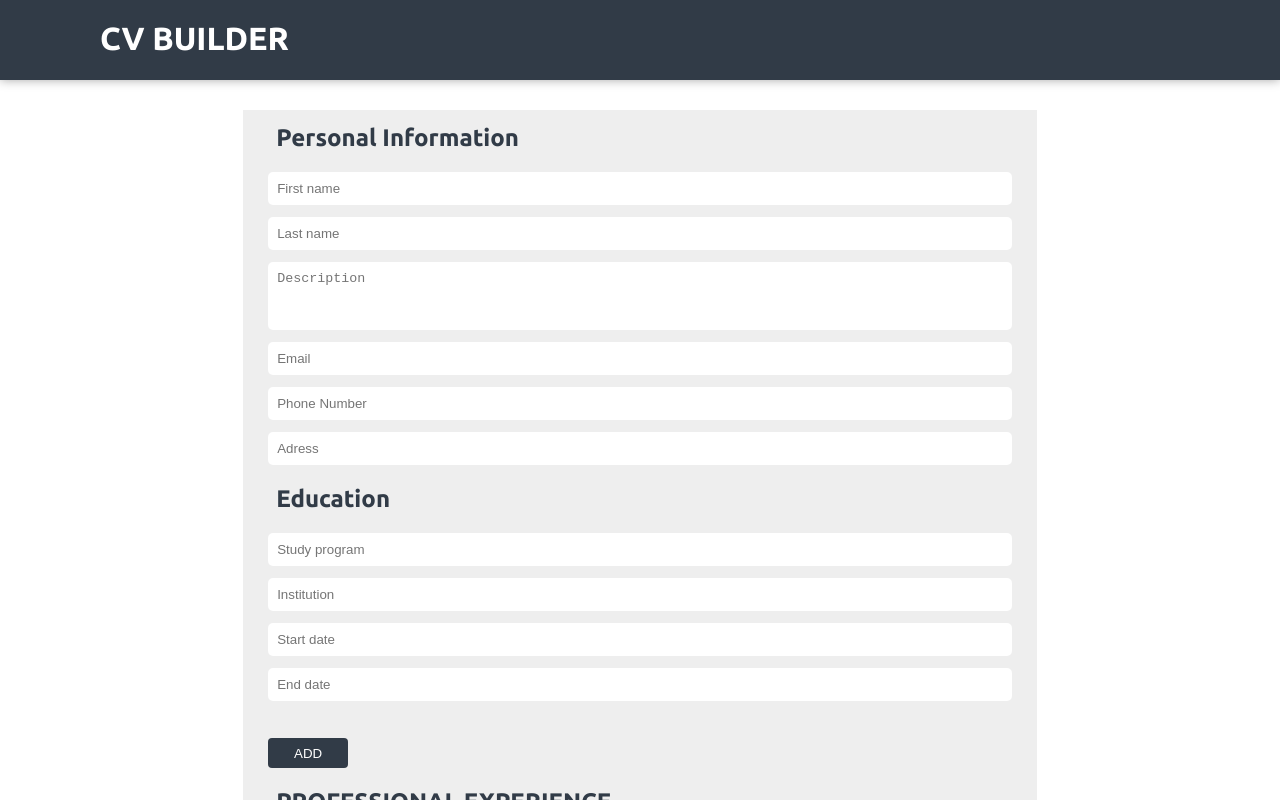
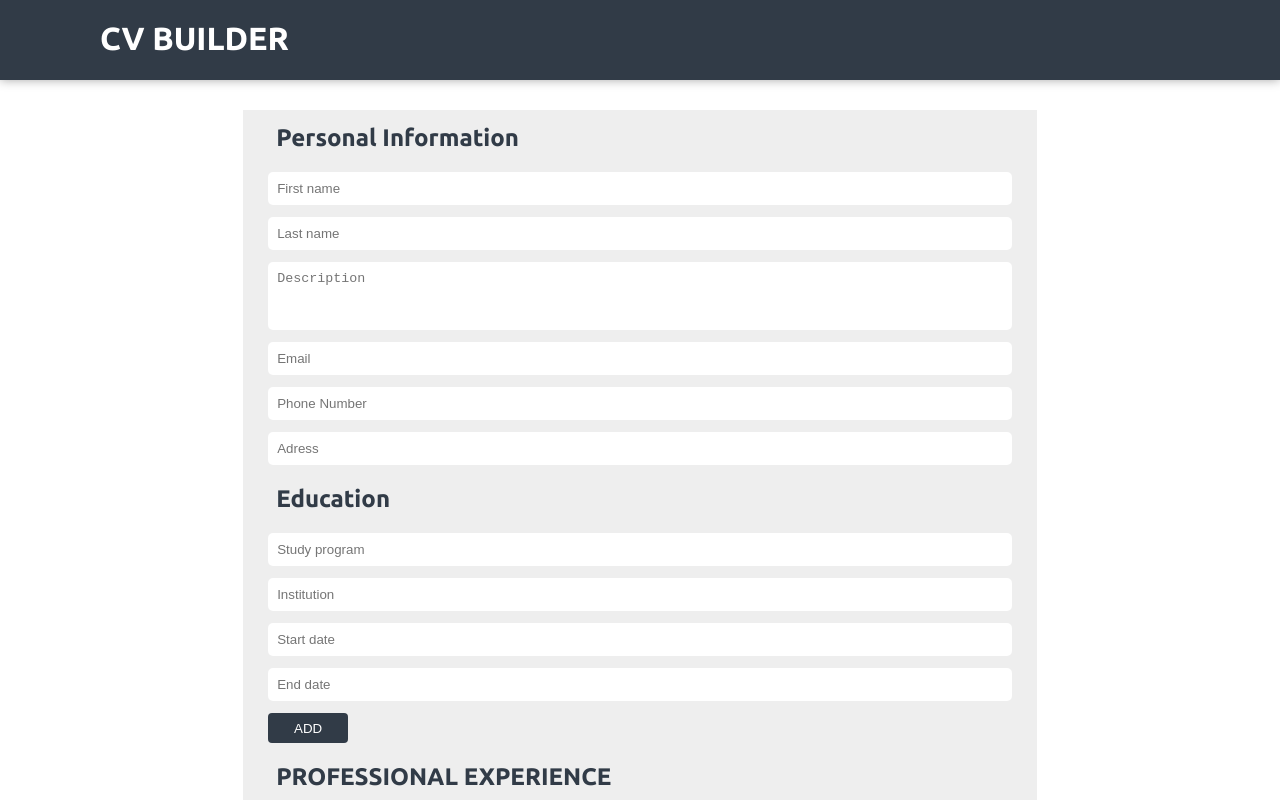
Before and after one commit to Frd0mF/CV-Builder, a React (Create React App) app: page / in a window 1280 px wide. Shown: the top 800 px of the page. Built offline with nearby package versions, Linux system fonts and the light colour scheme.

Commit message:
Update index.css

```diff
--- a/src/index.css
+++ b/src/index.css
@@ -70,7 +70,6 @@ body h1,h2,h3 {
   flex-direction: column;
   width: 40vw;
   height: fit-content;
-  padding-bottom: 25px;
   background-color: #EEEEEE;
 }
 
@@ -314,6 +313,7 @@ body h1,h2,h3 {
   justify-content: center;
   background-color: #EEEEEE;
   margin-bottom: 25px;
+  padding-buttom: 5px;
 }
 .pdf {
   background-color: #0d6efd;
```
